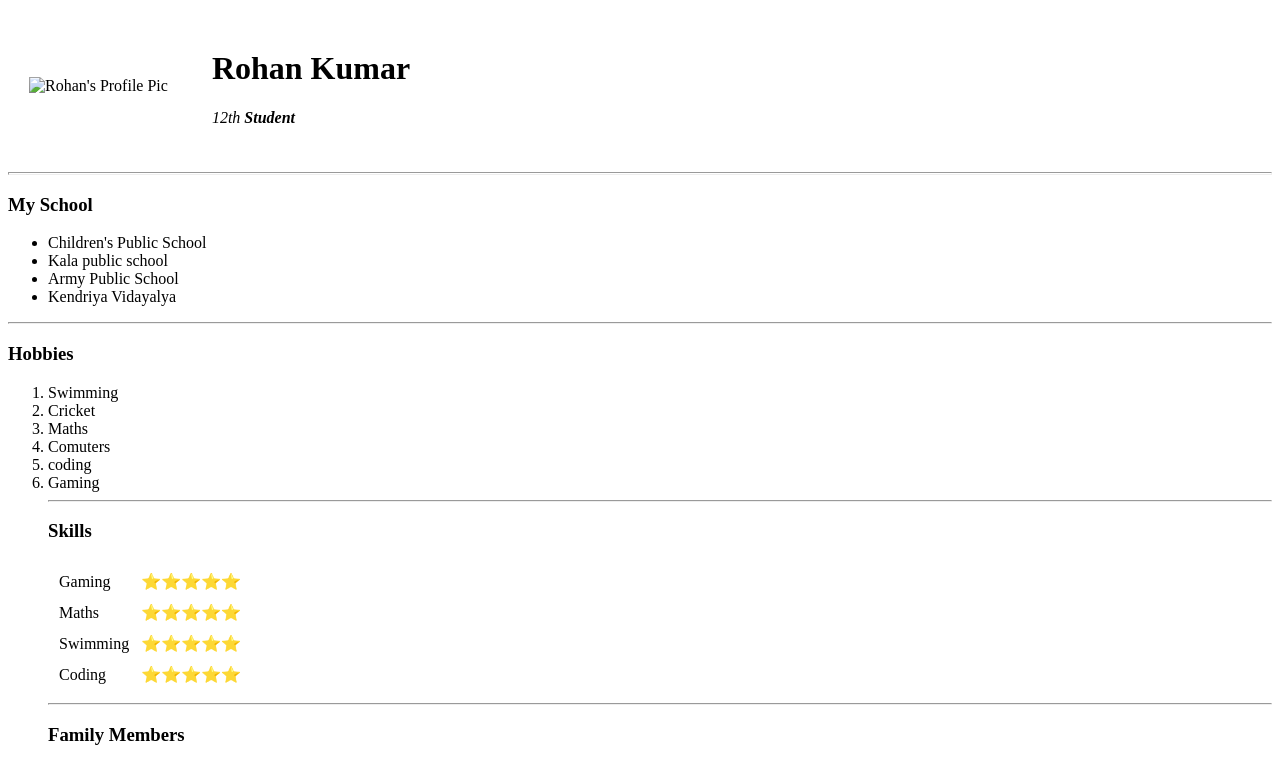
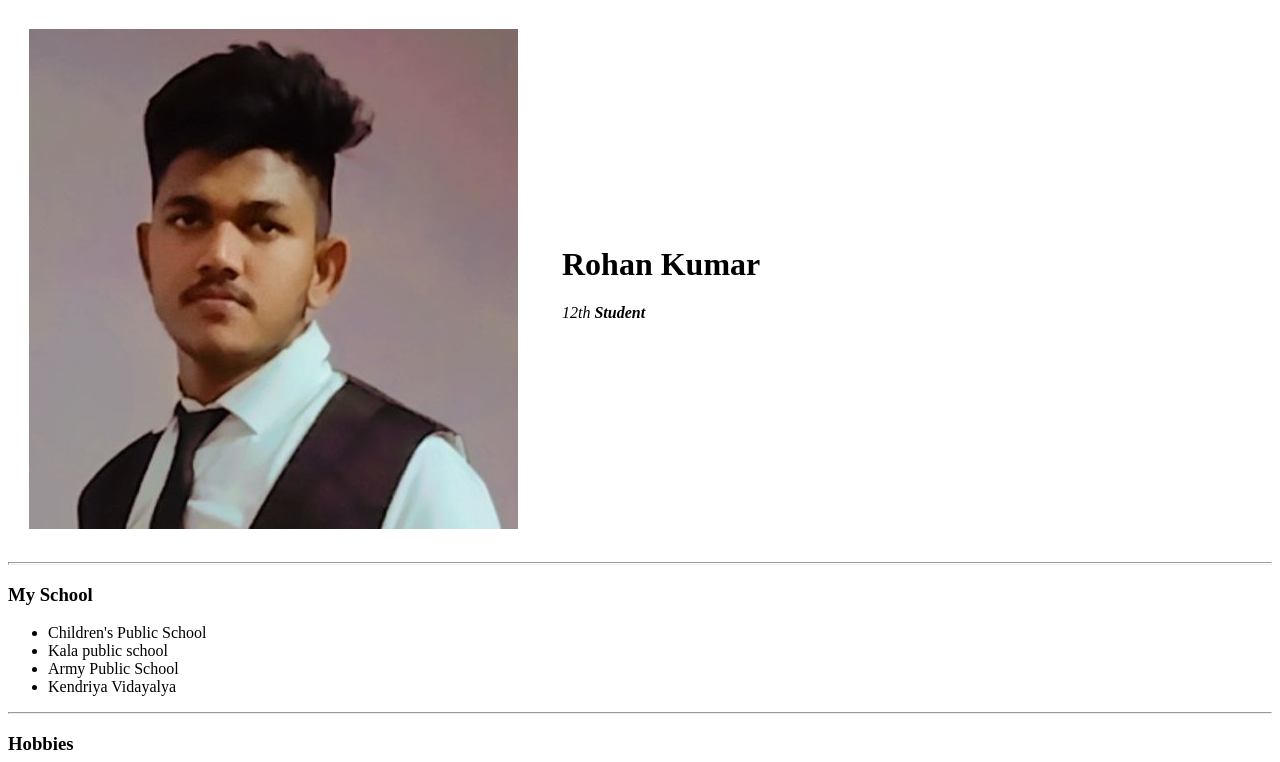
Before and after one commit to RoHaNkUmAr695/CV, a plain HTML site: page index (1).html in a window 1280 px wide. Shown: the top 762 px of the page. Drawn offline with Linux system fonts and the light colour scheme.

Commit message:
Update index (1).html

```diff
--- a/index (1).html
+++ b/index (1).html
@@ -6,7 +6,7 @@
 <body>
     <table cellspacing="20">
         <tr>
-            <td> <img src="image/Rohan-modified.png" alt="Rohan's Profile Pic"></td>
+            <td> <img src="WhatsApp Image 2023-12-05 at 10.36.25 PM.jpeg" alt="Rohan's Profile Pic"></td>
             <td> <td><h1>Rohan Kumar</h1>
                 <p><em> 12th <strong>Student</strong></em></p></td></td>
         </tr>
```
